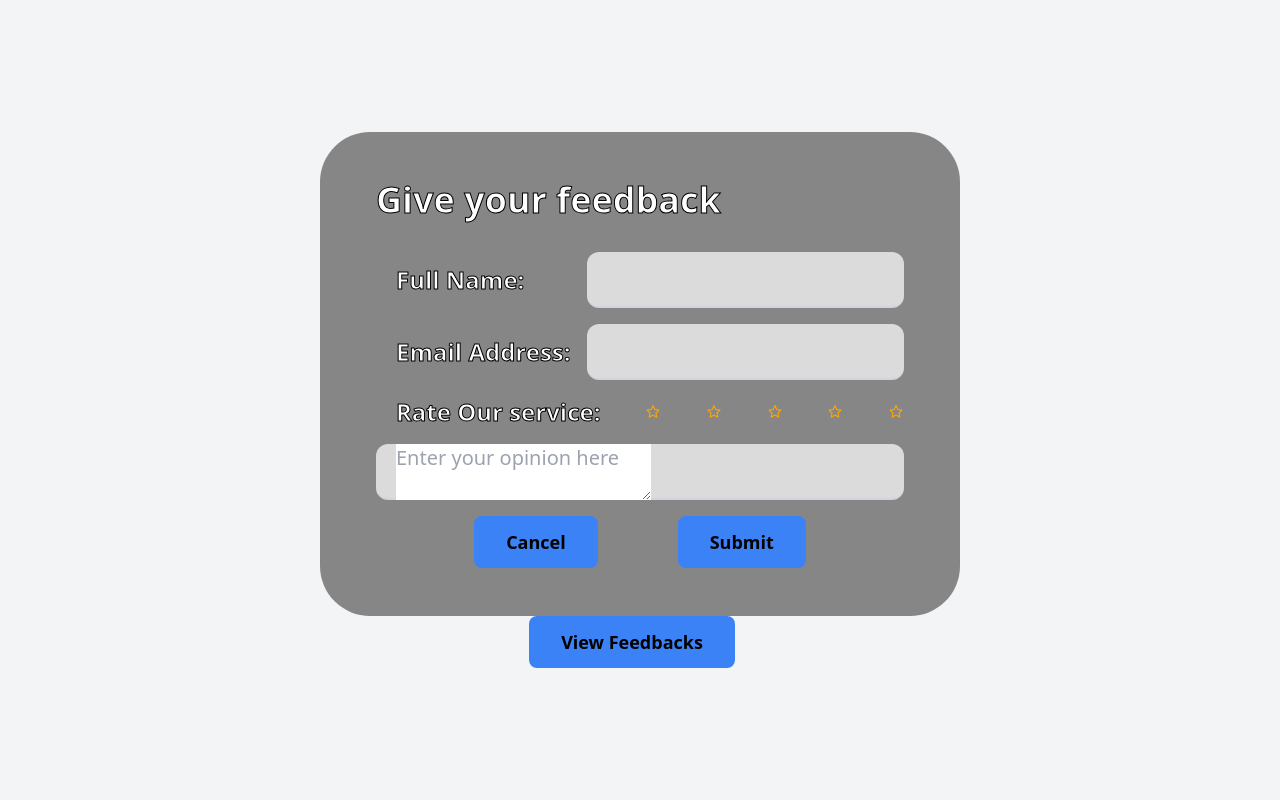
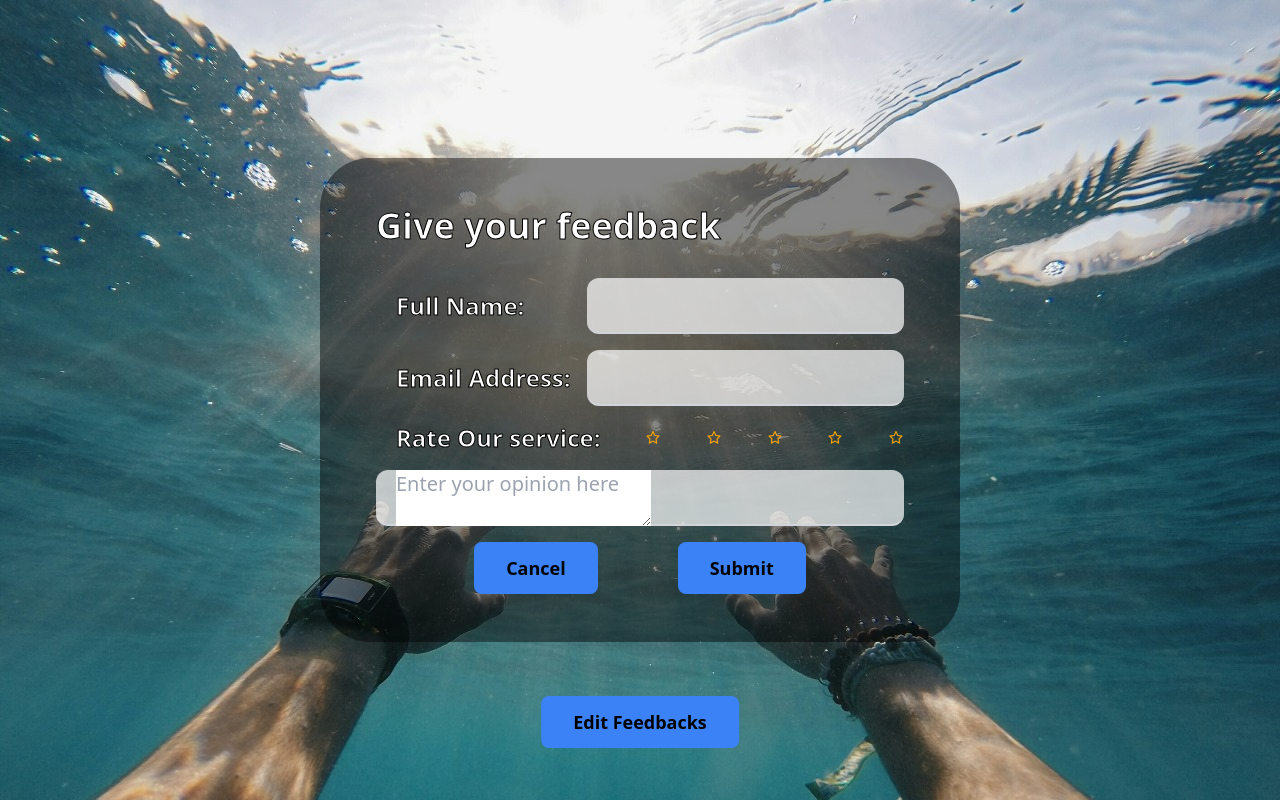
Before and after one commit to IT22148254/MLB_WD_ITP24_B3_13, a React (Create React App) app in the folder frontend/: page /fbk/addservice in a window 1280 px wide. Built offline with nearby package versions, Linux system fonts and the light colour scheme.

Commit message:
Update ServiceFeedbackForm.jsx

```diff
--- a/frontend/src/Components/Feedback/User/ServiceFeedbackForm.jsx
+++ b/frontend/src/Components/Feedback/User/ServiceFeedbackForm.jsx
@@ -2,6 +2,7 @@ import { useState } from "react";
 import Swal from "sweetalert2";
 import { AiFillStar, AiOutlineStar } from "react-icons/ai";
 import { Container } from "reactstrap";
+import bg from "../../../Images/feedback.jpeg"
 
 const ServiceFeedbackForm = () => {
   const [UserName, setName] = useState("");
@@ -51,11 +52,18 @@ const ServiceFeedbackForm = () => {
     }
   };
 
+
+  const bgStyle = {
+    backgroundImage: `url(${bg})`,
+    backgroundSize: "cover",
+    height: "100vh",
+  };
+
   return (
-    <section className="bg-gray-100 min-h-screen">
-      <Container>
-        <div className="servicefeed">
-        <div className="flex flex-col justify-center items-center h-screen">
+    // <section className="bg-gray-100 min-h-screen">
+    //   <Container>
+    //     <div className="servicefeed">
+        <div className="flex h-full justify-center items-center" style={bgStyle}>
           <div className="bg-black/45 w-1/2 rounded-[50px] py-12 px-14 gap -inset-y-8">
             <div className="text-4xl text-white font-bold align-top mb-8" style={{ WebkitTextStroke: '1px black' }}>
               Give your feedback
@@ -136,11 +144,12 @@ const ServiceFeedbackForm = () => {
               </div>
             </form>
           </div>
-          <button className="flex justify-center bg-blue-500 py-3 px-8 rounded-lg text-lg font-bold hover:bg-blue-700 transition duration-300 mr-4">View Feedbacks</button>
+          <button className="absolute bottom-4 left-1/2 transform -translate-x-1/2 bg-blue-500 py-3 px-8 rounded-lg text-lg font-bold hover:bg-blue-700 transition duration-300 mb-9">Edit Feedbacks</button>
+
         </div>
-        </div>
-      </Container>
-    </section>
+    //     </div>
+    //   </Container>
+    // </section>
   );
 };
 
```
